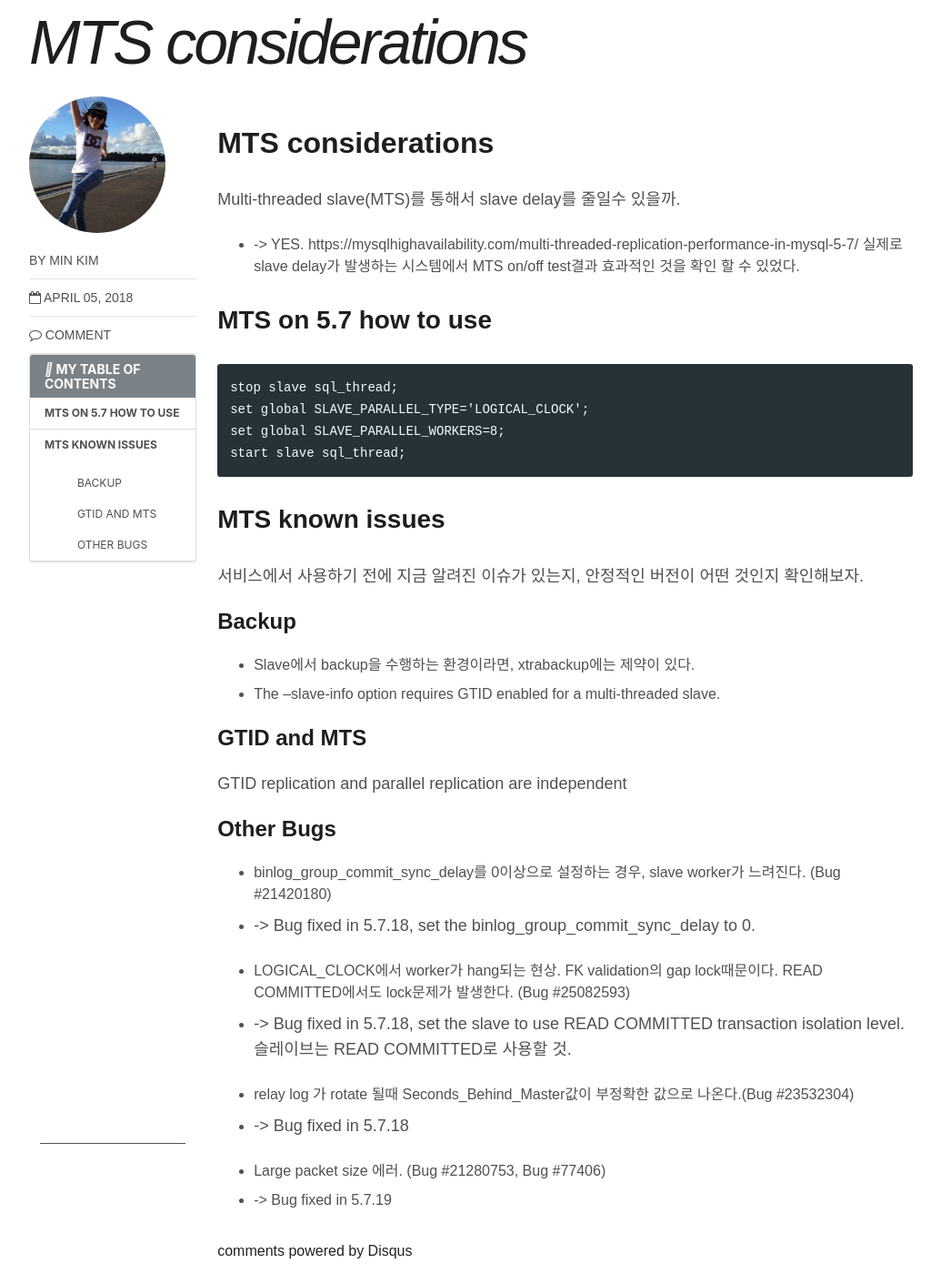
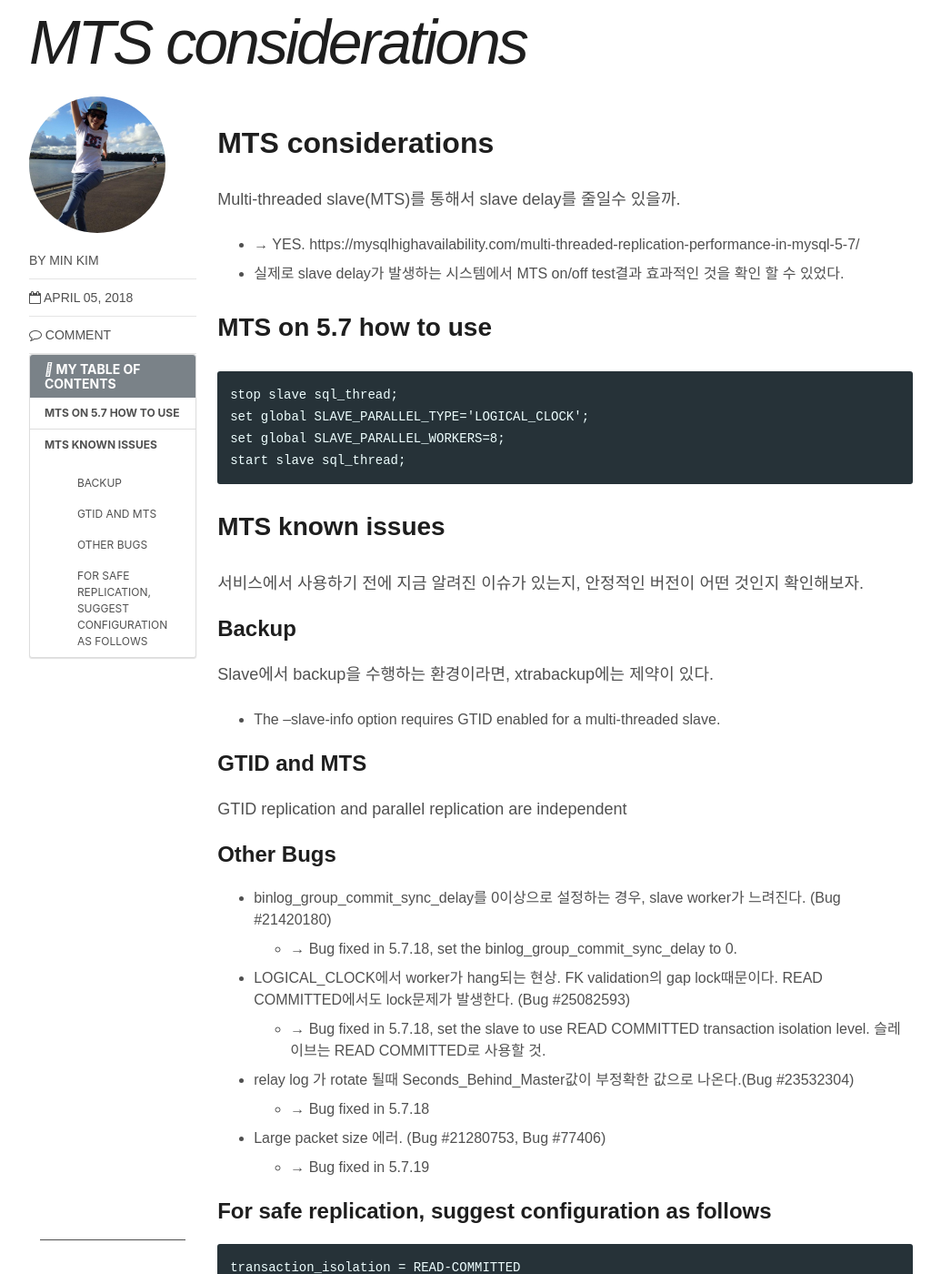
Before and after one commit to minsql/minsql.github.io, a Jekyll site: the page built from _posts/blog/2018-04-05-MTS considerations.md, in a window 1280 px wide and 1400 px high, scrolled down 201 px. Shown: the whole window at 91% size, without its empty margins (122-1157 px from the left). Built offline with Jekyll 4.4.1, drawn with Linux system fonts in a browser that asks for light colours; nearby versions of some CDN libraries; some web fonts are replaced; comment, search, counter and statistics services are not loaded; some of the changed text lies outside the part shown.

Commit message:
Modify post

````diff
--- a/_posts/blog/2018-04-05-MTS considerations.md
+++ b/_posts/blog/2018-04-05-MTS considerations.md
@@ -16,8 +16,8 @@ toc_icon: "cog"
 
 # MTS considerations
 Multi-threaded slave(MTS)를 통해서 slave delay를 줄일수 있을까.
- - -> YES. https://mysqlhighavailability.com/multi-threaded-replication-performance-in-mysql-5-7/
-실제로 slave delay가 발생하는 시스템에서 MTS on/off test결과 효과적인 것을 확인 할 수 있었다.
+- &rarr; YES. https://mysqlhighavailability.com/multi-threaded-replication-performance-in-mysql-5-7/
+- 실제로 slave delay가 발생하는 시스템에서 MTS on/off test결과 효과적인 것을 확인 할 수 있었다.
 
 ## MTS on 5.7 how to use
 ```
@@ -30,21 +30,25 @@ start slave sql_thread;
 서비스에서 사용하기 전에 지금 알려진 이슈가 있는지, 안정적인 버전이 어떤 것인지 확인해보자.
 
 ### Backup
-- Slave에서 backup을 수행하는 환경이라면, xtrabackup에는 제약이 있다.
- - The --slave-info option requires GTID enabled for a multi-threaded slave.
+Slave에서 backup을 수행하는 환경이라면, xtrabackup에는 제약이 있다.
+- The --slave-info option requires GTID enabled for a multi-threaded slave.
 
 ### GTID and MTS
 GTID replication and parallel replication are independent
 
 ### Other Bugs
 * binlog_group_commit_sync_delay를 0이상으로 설정하는 경우, slave worker가 느려진다. (Bug #21420180)
- - -> Bug fixed in 5.7.18, set the binlog_group_commit_sync_delay to 0.
+  - &rarr; Bug fixed in 5.7.18, set the binlog_group_commit_sync_delay to 0.
+* LOGICAL_CLOCK에서 worker가 hang되는 현상. FK validation의 gap lock때문이다. READ COMMITTED에서도 lock문제가 발생한다. (Bug #25082593)
+   - &rarr; Bug fixed in 5.7.18, set the slave to use READ COMMITTED transaction isolation level. 슬레이브는 READ COMMITTED로 사용할 것.
+* relay log 가 rotate 될때 Seconds_Behind_Master값이 부정확한 값으로 나온다.(Bug #23532304)
+  - &rarr;  Bug fixed in 5.7.18
+* Large packet size 에러. (Bug #21280753, Bug #77406)
+  - &rarr; Bug fixed in 5.7.19
 
-* LOGICAL_CLOCK에서 worker가 hang되는 현상. FK validation의 gap lock때문이다. READ COMMITTED에서도 lock문제가 발생한다. (Bug #25082593)
- - -> Bug fixed in 5.7.18, set the slave to use READ COMMITTED transaction isolation level. 슬레이브는 READ COMMITTED로 사용할 것.
-
-* relay log 가 rotate 될때 Seconds_Behind_Master값이 부정확한 값으로 나온다.(Bug #23532304)
- - -> Bug fixed in 5.7.18
-
-* Large packet size 에러. (Bug #21280753, Bug #77406)
- - -> Bug fixed in 5.7.19
+### For safe replication, suggest configuration as follows
+```
+transaction_isolation = READ-COMMITTED
+binlog_format = ROW
+binlog_group_commit_sync_delay = 0
+```
````
Also changed, not shown: 8 other files.
